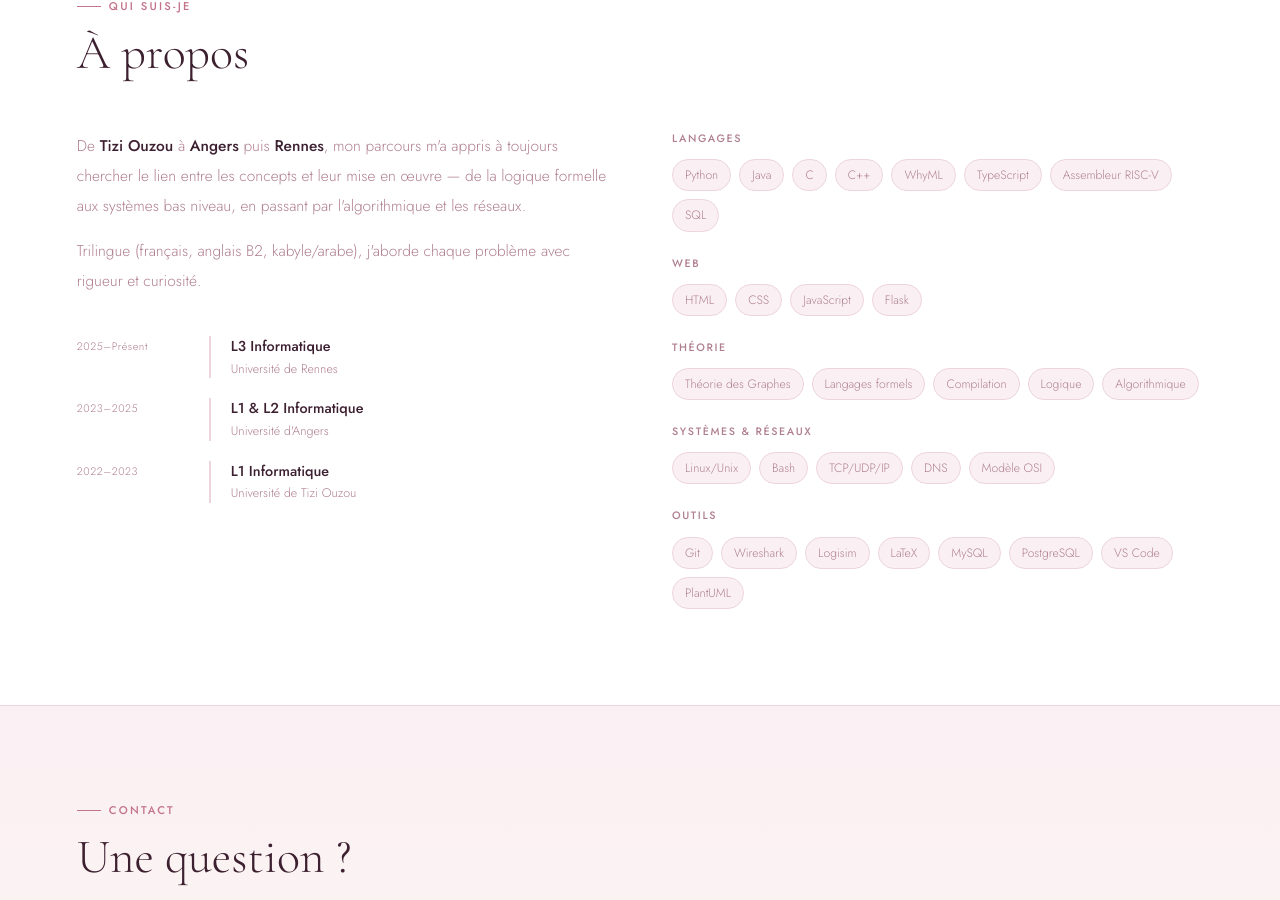
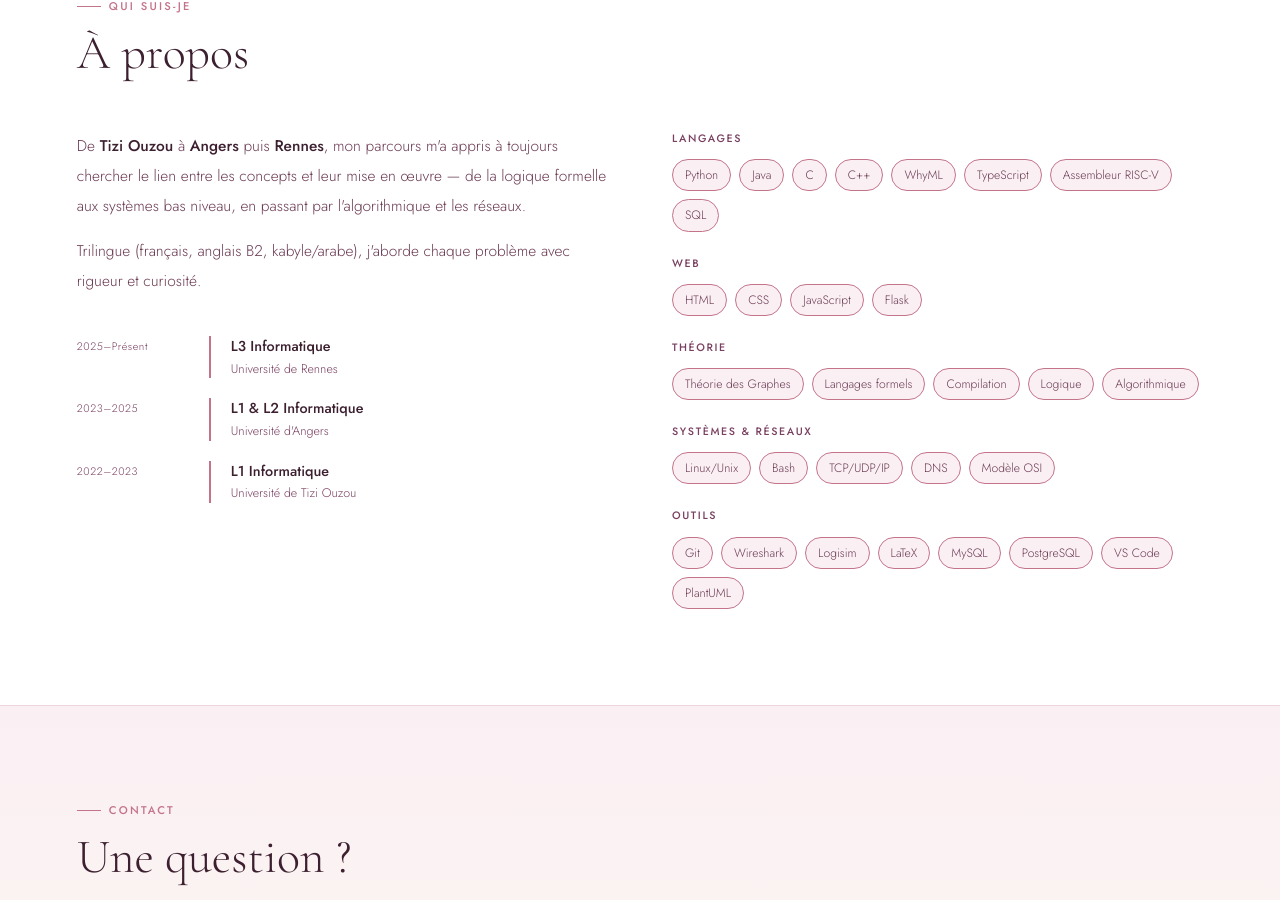
Before and after one commit to neylharoune/SITE_FINAL, a Next.js app: page / in a window 1280 px wide. Shown: the part 1660-2560 px from the top of the page. Built offline with nearby package versions, Linux system fonts and the light colour scheme.

Commit message:
newcolor

```diff
--- a/components/About.tsx
+++ b/components/About.tsx
@@ -27,8 +27,8 @@ export default function About() {
 
       <div className="grid md:grid-cols-2 gap-16 items-start">
         <motion.div initial={{ opacity: 0, x: -20 }} animate={inView ? { opacity: 1, x: 0 } : {}} transition={{ duration: 0.7, delay: 0.15 }}>
-          <div className="space-y-4 text-[0.97rem] leading-[1.92] text-muted font-light">
-            <p>De <span className="text-ink font-medium">Tizi Ouzou</span> à <span className="text-ink font-medium">Angers</span> puis <span className="text-ink font-medium">Rennes</span>, mon parcours m&apos;a appris à toujours chercher le lien entre les concepts et leur mise en œuvre — de la logique formelle aux systèmes bas niveau, en passant par l&apos;algorithmique et les réseaux.</p>
+          <div className="space-y-4 text-[0.97rem] leading-[1.92] font-light" style={{ color: "#6B3A52" }}>
+            <p>De <span className="font-medium" style={{ color: "#3D2030" }}>Tizi Ouzou</span> à <span className="font-medium" style={{ color: "#3D2030" }}>Angers</span> puis <span className="font-medium" style={{ color: "#3D2030" }}>Rennes</span>, mon parcours m&apos;a appris à toujours chercher le lien entre les concepts et leur mise en œuvre — de la logique formelle aux systèmes bas niveau, en passant par l&apos;algorithmique et les réseaux.</p>
             <p>Trilingue (français, anglais B2, kabyle/arabe), j&apos;aborde chaque problème avec rigueur et curiosité.</p>
           </div>
 
@@ -39,10 +39,10 @@ export default function About() {
               { year: "2022–2023", school: "Université de Tizi Ouzou", degree: "L1 Informatique" },
             ].map(({ year, school, degree }) => (
               <div key={year} className="flex gap-5 items-start">
-                <div className="text-[0.68rem] text-muted tracking-wider whitespace-nowrap pt-0.5 w-28 shrink-0">{year}</div>
-                <div className="border-l-2 pl-5" style={{ borderColor: "#EDD5DC" }}>
+                <div className="text-[0.68rem] tracking-wider whitespace-nowrap pt-0.5 w-28 shrink-0" style={{ color: "#7A4060" }}>{year}</div>
+                <div className="border-l-2 pl-5" style={{ borderColor: "#C4748A" }}>
                   <div className="text-[0.9rem] font-medium text-ink">{degree}</div>
-                  <div className="text-[0.78rem] text-muted mt-0.5">{school}</div>
+                  <div className="text-[0.78rem] mt-0.5" style={{ color: "#7A4060" }}>{school}</div>
                 </div>
               </div>
             ))}
@@ -52,12 +52,12 @@ export default function About() {
         <motion.div initial={{ opacity: 0, x: 20 }} animate={inView ? { opacity: 1, x: 0 } : {}} transition={{ duration: 0.7, delay: 0.25 }} className="space-y-6">
           {skills.map(({ category, items }) => (
             <div key={category}>
-              <p className="text-[0.67rem] font-medium tracking-[0.15em] uppercase mb-3 text-muted">{category}</p>
+              <p className="text-[0.67rem] font-medium tracking-[0.15em] uppercase mb-3" style={{ color: "#7A4060" }}>{category}</p>
               <div className="flex flex-wrap gap-2">
                 {items.map((item) => (
                   <span key={item}
                     className="text-[0.76rem] px-3 py-1.5 rounded-full transition-all duration-200 hover:border-accent/60 hover:text-accent cursor-default font-light"
-                    style={{ background: "#FAF0F4", border: "1px solid #EDD5DC", color: "#B08090" }}>
+                    style={{ background: "#FAF0F4", border: "1px solid #C4748A", color: "#6B3A52" }}>
                     {item}
                   </span>
                 ))}
```
